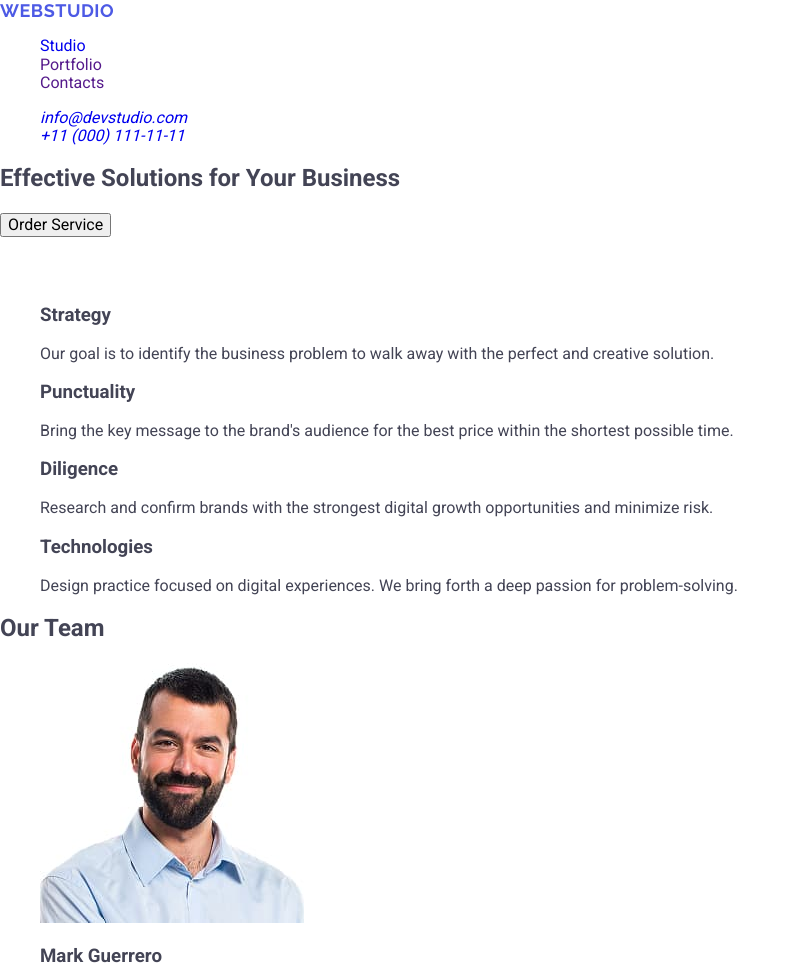
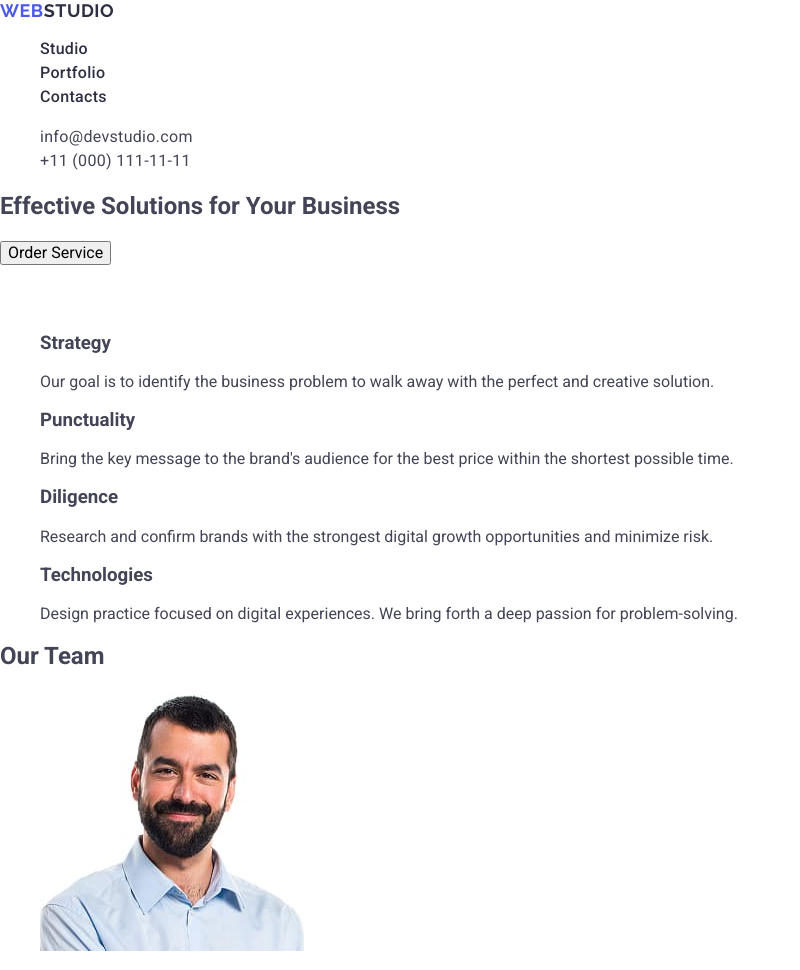
Before and after one commit to AnzhelaMaiboroda/goit-markup-hw-02, a plain HTML site: page index.html in a window 1280 px wide. Shown: the top 970 px of the page, without its empty margins (0-800 px from the left). Drawn offline with nearby package versions, Linux system fonts and the light colour scheme.

Commit message:
add styles

```diff
--- a/css/styles.css
+++ b/css/styles.css
@@ -13,6 +13,7 @@ a {
     text-decoration: none;
 }
 
+/* logo */
 .logo {
     font-family: "Raleway", sans-serif;
     font-weight: 700;
@@ -22,3 +23,43 @@ a {
     text-transform: uppercase;
     color: #4d5ae5;
 }
+
+.header-logo .logo-part {
+    color: #2e2f42;
+}
+
+.nav-link {
+    font-weight: 500;
+    font-size: 16px;
+    line-height: 1.5;
+    letter-spacing: 0.02em;
+    color: #2e2f42;
+}
+
+/* contacts */
+.contacts {
+    font-style: normal;
+}
+
+.contacts-link {
+    font-size: 16px;
+    line-height: 1.5;
+    letter-spacing: 0.02em;
+    color: #434455;
+}
+
+.nav-link:hover,
+.nav-link:focus,
+.contacts-link:hover,
+.contacts-link:focus {
+    color: #404bbf;
+}
+
+/* footer */
+.page-footer {
+    background-color: #2e2f42;
+}
+
+.footer-logo .logo-part {
+    color: #f4f4fd;
+}
--- a/index.html
+++ b/index.html
@@ -21,7 +21,7 @@
 <body>
   <header class="page-header">
     <nav class="header-nav">
-      <a class="logo" href="./index.html">Web<span class="logo-part">Studio</span></a>
+      <a class="logo header-logo" href="./index.html">Web<span class="logo-part">Studio</span></a>
       <ul class="nav-list">
         <li class="nav-list"><a class="nav-link" href="./index.html">Studio</a></li>
         <li class="nav-list"><a class="nav-link" href="">Portfolio</a></li>
@@ -90,8 +90,8 @@
       </ul>
     </section>
   </main>
-  <footer>
-    <a href="./index.html">WebStudio</a>
+  <footer class="page-footer">
+    <a class="logo footer-logo" href="./index.html">Web<span class="logo-part">Studio</span></a>
     <p>Increase the flow of customers and sales for your business with digital marketing & growth solutions.</p>
   </footer>
 </body>
```
Lines whose indentation alone changed are shown as unchanged.
